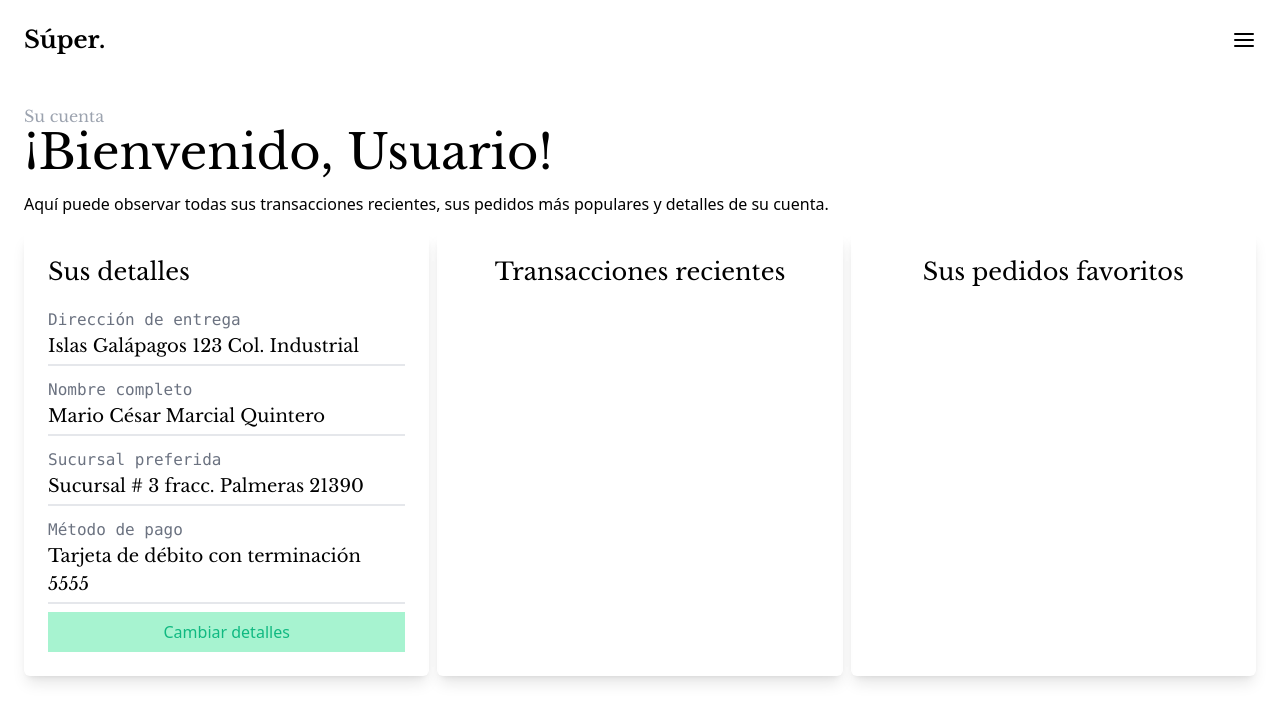
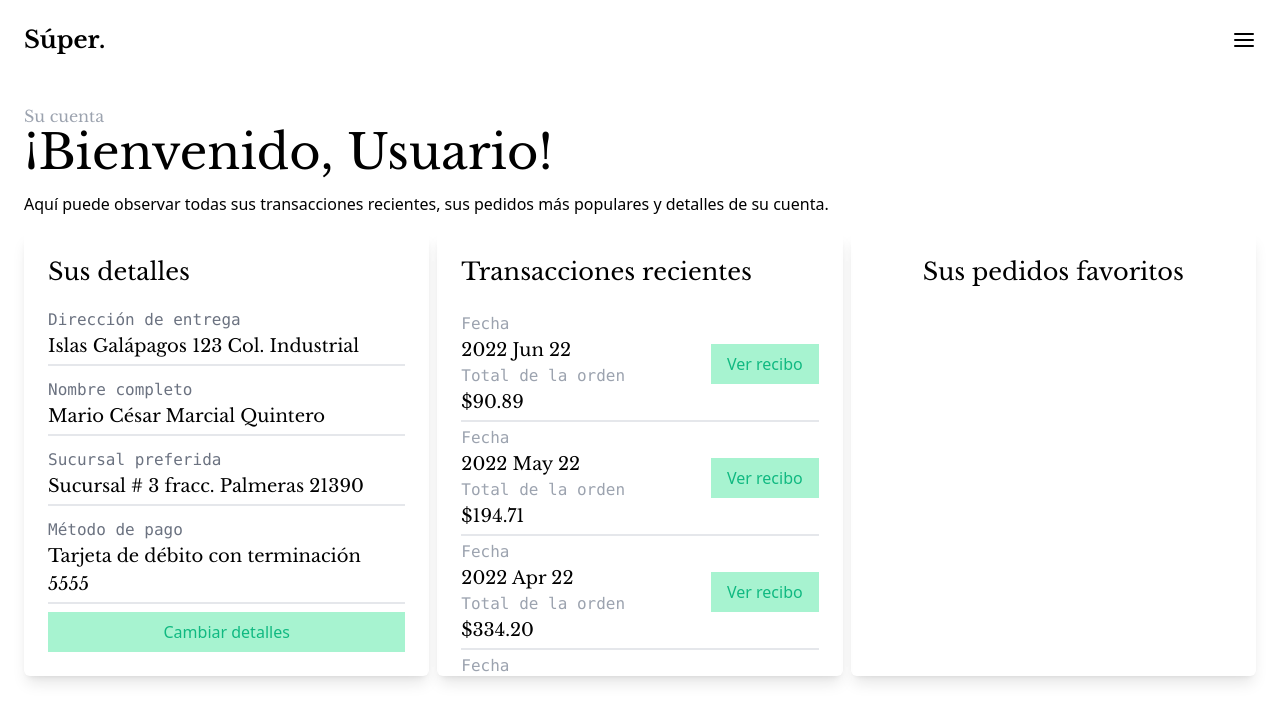
Before and after one commit to mar-cial/super, a Next.js app: page /cuenta in a window 1280 px wide. Shown: the top 722 px of the page. Built offline with nearby package versions, Linux system fonts and the light colour scheme.

Commit message:
added transactions data, finished transactions section in pages/cuenta/index.tsx

```diff
--- /dev/null
+++ b/data/transactions.json
@@ -0,0 +1,122 @@
+[
+  {
+    "total": 90.89225065274104,
+    "short_id": "82a67",
+    "date": "2022 Jun 22",
+    "id": "82a6787e-ec71-4e49-b7b3-0515cb930518"
+  },
+  {
+    "total": 194.71111227440974,
+    "short_id": "6fc60",
+    "date": "2022 May 22",
+    "id": "6fc60fa6-5976-4e7d-b3b3-f86752c172d8"
+  },
+  {
+    "total": 334.1964004888732,
+    "short_id": "38f3c",
+    "date": "2022 Apr 22",
+    "id": "38f3c932-bea0-4ef4-b89d-530d5888e94f"
+  },
+  {
+    "total": 193.73530159810576,
+    "short_id": "4e8cf",
+    "date": "2022 Mar 22",
+    "id": "4e8cfe6c-bc29-4bba-927d-19760375e637"
+  },
+  {
+    "total": 493.4751180311455,
+    "short_id": "69b7a",
+    "date": "2022 Feb 22",
+    "id": "69b7afe3-c979-4876-bc1c-95d2cd74a7cd"
+  },
+  {
+    "total": 493.1438207202035,
+    "short_id": "6d3b3",
+    "date": "2022 Jan 22",
+    "id": "6d3b36a1-ecfd-4680-8cdb-36280aaf94d9"
+  },
+  {
+    "total": 276.4750100924755,
+    "short_id": "f2cf2",
+    "date": "2021 Dec 22",
+    "id": "f2cf2af7-0df4-4077-95b0-57c09354ff9b"
+  },
+  {
+    "total": 139.6339386784815,
+    "short_id": "d66f0",
+    "date": "2021 Nov 22",
+    "id": "d66f0071-32bc-4441-b791-2f9d7a42e0cc"
+  },
+  {
+    "total": 317.3257426861301,
+    "short_id": "40010",
+    "date": "2021 Oct 22",
+    "id": "400103f1-3073-40c1-a755-a389c35d6365"
+  },
+  {
+    "total": 498.89347838513777,
+    "short_id": "e9671",
+    "date": "2021 Sep 22",
+    "id": "e96718c0-4c21-4d3b-9d83-6fac965d5451"
+  },
+  {
+    "total": 105.28737828922434,
+    "short_id": "b8683",
+    "date": "2021 Aug 22",
+    "id": "b868324d-2caf-408d-b4f2-86f777b40f47"
+  },
+  {
+    "total": 164.14233144345152,
+    "short_id": "27ccd",
+    "date": "2021 Jul 22",
+    "id": "27ccd903-ae1d-4190-a22a-63e9415da78f"
+  },
+  {
+    "total": 332.7129579472468,
+    "short_id": "fc089",
+    "date": "2021 Jun 22",
+    "id": "fc089ef2-ca2b-4861-b54d-6e5e9be032e2"
+  },
+  {
+    "total": 215.28971063594344,
+    "short_id": "3dc99",
+    "date": "2021 May 22",
+    "id": "3dc9961f-5547-4c2b-88a6-51dcaf4f4a2d"
+  },
+  {
+    "total": 207.65775753408087,
+    "short_id": "5256a",
+    "date": "2021 Apr 22",
+    "id": "5256aaf5-2970-47df-b1f9-7be2f8a0fc78"
+  },
+  {
+    "total": 92.90705664498242,
+    "short_id": "fb57c",
+    "date": "2021 Mar 22",
+    "id": "fb57ca8b-395c-4698-9530-7f726ca61453"
+  },
+  {
+    "total": 359.5303853440633,
+    "short_id": "9a346",
+    "date": "2021 Feb 22",
+    "id": "9a346368-dc34-47dc-8756-71c8282e9c38"
+  },
+  {
+    "total": 455.59390374581994,
+    "short_id": "5b163",
+    "date": "2021 Jan 22",
+    "id": "5b163c1c-d923-42c3-88b9-b6d53a816732"
+  },
+  {
+    "total": 346.46759925195823,
+    "short_id": "78788",
+    "date": "2020 Dec 22",
+    "id": "78788a85-af46-405e-82a6-fd6d555f2821"
+  },
+  {
+    "total": 205.99312073804407,
+    "short_id": "e8880",
+    "date": "2020 Nov 22",
+    "id": "e8880566-a4d1-4689-afcd-1890191cd4ed"
+  }
+]
--- a/package.json
+++ b/package.json
@@ -16,6 +16,7 @@
     "@types/node": "17.0.35",
     "@types/react": "18.0.9",
     "@types/react-dom": "18.0.5",
+    "@types/uuid": "^8.3.4",
     "autoprefixer": "^10.4.7",
     "postcss": "^8.4.14",
     "postcss-import": "^14.1.0",
--- a/pages/cuenta/index.tsx
+++ b/pages/cuenta/index.tsx
@@ -2,17 +2,32 @@
 
 //react / nextjs imports
 import { NextPage } from 'next';
-import { FC, ReactNode } from 'react';
+import Link from 'next/link';
+import { FC } from 'react';
+
+// components
 import TituloCartaDeUsuario from '../../components/TituloCartaDeUsuario';
 
 // media imports
 
 // data imports
+import transactions from '../../data/transactions.json';
 
 // interfaces
 interface IDetalleRow {
   title: string;
   content: string;
+}
+
+interface Transaccion {
+  total: number;
+  short_id: string;
+  date: string;
+  id: string;
+}
+
+interface ITransaccionRow {
+  t: Transaccion;
 }
 
 // local components
@@ -21,6 +36,29 @@ const DetalleRow: FC<IDetalleRow> = ({ title, content }) => {
     <div className="flex flex-col justify-between py-1 border-b-2 border-collapse border-gray-200">
       <h3 className="font-mono text-gray-500">{title}</h3>
       <p className="text-lg font-main">{content}</p>
+    </div>
+  );
+};
+
+const TransaccionRow: FC<ITransaccionRow> = (t) => {
+  return (
+    <div className="flex justify-between py-1 border-b-2">
+      <div>
+        <p className="font-mono text-gray-400">Fecha</p>
+        <h3 className="text-lg font-main">{t.t.date}</h3>
+        <p className="font-mono text-gray-400">Total de la orden</p>
+        <h3 className="text-lg font-main">{`$${t.t.total.toFixed(2)}`}</h3>
+      </div>
+
+      <div className="flex items-center justify-center">
+        <Link href={`/cuenta/recibos/${t.t.short_id}`} passHref>
+          <a>
+            <button className="px-4 py-2 bg-emerald-200 text-emerald-500">
+              Ver recibo
+            </button>
+          </a>
+        </Link>
+      </div>
     </div>
   );
 };
@@ -45,7 +83,7 @@ const CuentaPage: NextPage = () => {
         </div>
 
         {/* <-------------------- CARD CONTAINER --------------------> */}
-        <div className="grid gap-2 h-96 md:grid-cols-3">
+        <div className="grid gap-2 md:grid-cols-3 h-96">
           {/* <-------------------- Detalles --------------------> */}
           <div className="flex flex-col gap-4 p-6 rounded-md shadow-lg">
             <header>
@@ -80,11 +118,18 @@ const CuentaPage: NextPage = () => {
             </div>
           </div>
 
-          {/* <-------------------- Transacciones recientes --------------------> */}
-          <div className="flex flex-col items-center p-6 rounded-md shadow-lg">
+          {/* <-------------------- Transacciones recientes container --------------------> */}
+          <div className="flex flex-col gap-4 p-6 overflow-scroll rounded-md shadow-lg ">
             <header>
               <TituloCartaDeUsuario text="Transacciones recientes" />
             </header>
+
+            {/* <-------------------- TRANSACCIONES CONTAINER --------------------> */}
+            <div className="gap-2 py-1">
+              {transactions.map((t) => (
+                <TransaccionRow t={t} />
+              ))}
+            </div>
           </div>
 
           {/* <-------------------- pedidos más populares --------------------> */}
```
Also changed, not shown: 2 other files (tests, documents, lock files or other folders).
